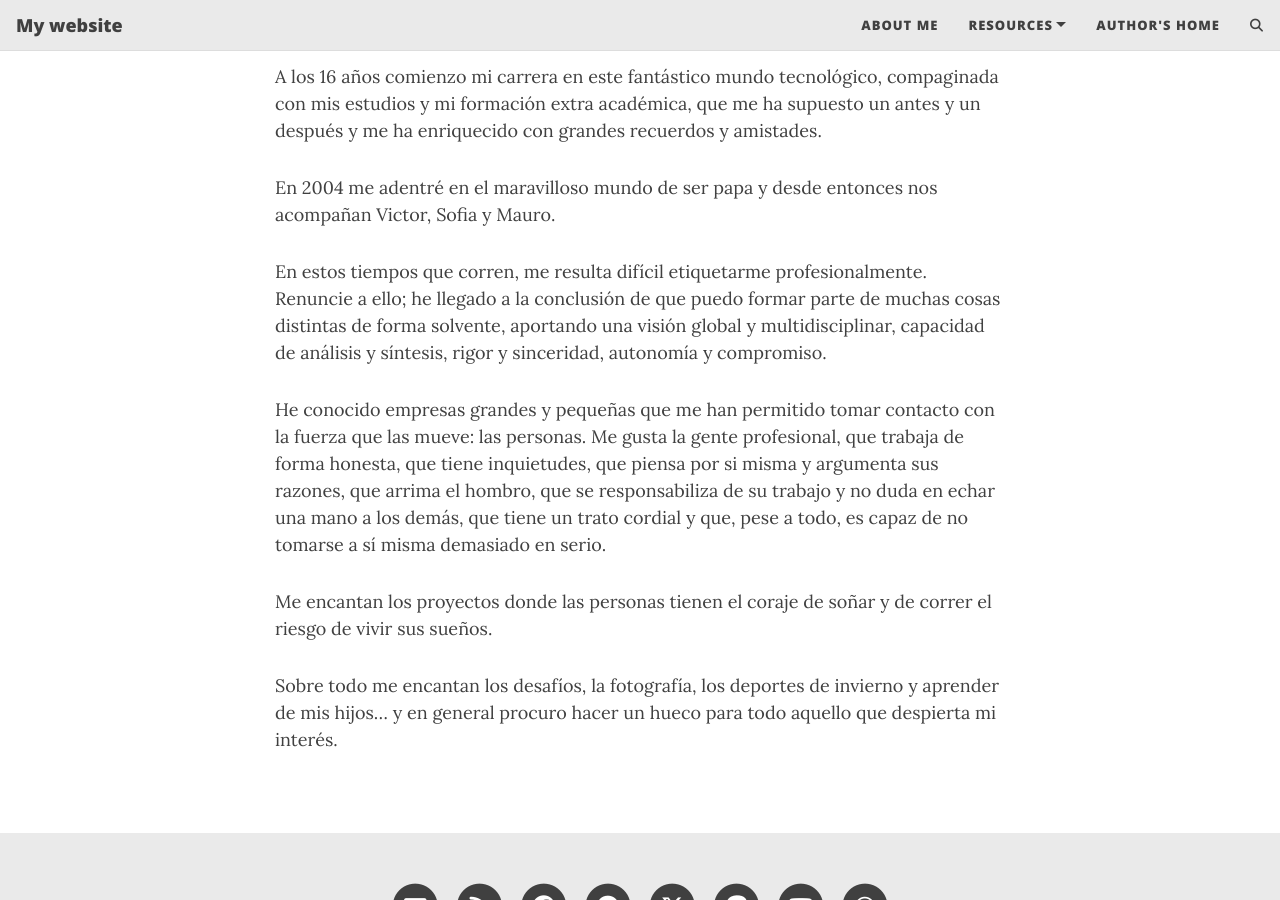
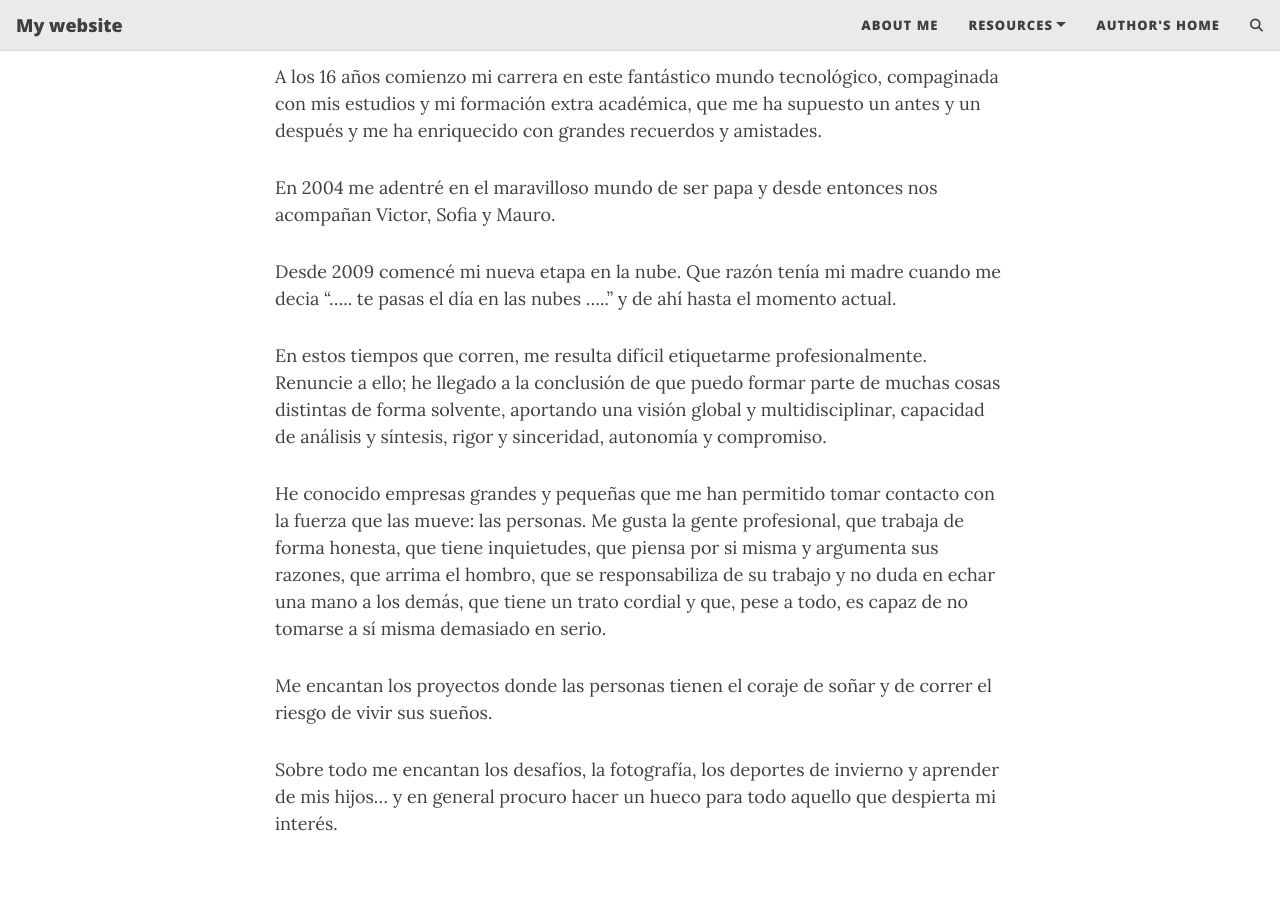
Before and after one commit to santakloud/santakloud.github.io, a Jekyll site: the page built from aboutme.md, in a window 1280 px wide and 900 px high, scrolled down 736 px. Built offline with Jekyll 4.4.1, drawn with Linux system fonts in a browser that asks for light colours; comment, search, counter and statistics services are not loaded.

Commit message:
Build: actualizamos about.me

```diff
--- a/aboutme.md
+++ b/aboutme.md
@@ -23,6 +23,8 @@ A los 16 años comienzo mi carrera en este fantástico mundo tecnológico, compa
 
 En 2004 me adentré en el maravilloso mundo de ser papa y desde entonces nos acompañan Victor, Sofia y Mauro.
 
+Desde 2009 comencé mi nueva etapa en la nube. Que razón tenía mi madre cuando me decia "..... te pasas el día en las nubes ....." y de ahí hasta el momento actual.
+
 En estos tiempos que corren, me resulta difícil etiquetarme profesionalmente. Renuncie a ello; he llegado a la conclusión de que puedo formar parte de muchas cosas distintas de forma solvente, aportando una visión global y multidisciplinar, capacidad de análisis y síntesis, rigor y sinceridad, autonomía y compromiso.
 
 He conocido empresas grandes y pequeñas que me han permitido tomar contacto con la fuerza que las mueve: las personas. Me gusta la gente profesional, que trabaja de forma honesta, que tiene inquietudes, que piensa por si misma y argumenta sus razones, que arrima el hombro, que se responsabiliza de su trabajo y no duda en echar una mano a los demás, que tiene un trato cordial y que, pese a todo, es capaz de no tomarse a sí misma demasiado en serio.
```
